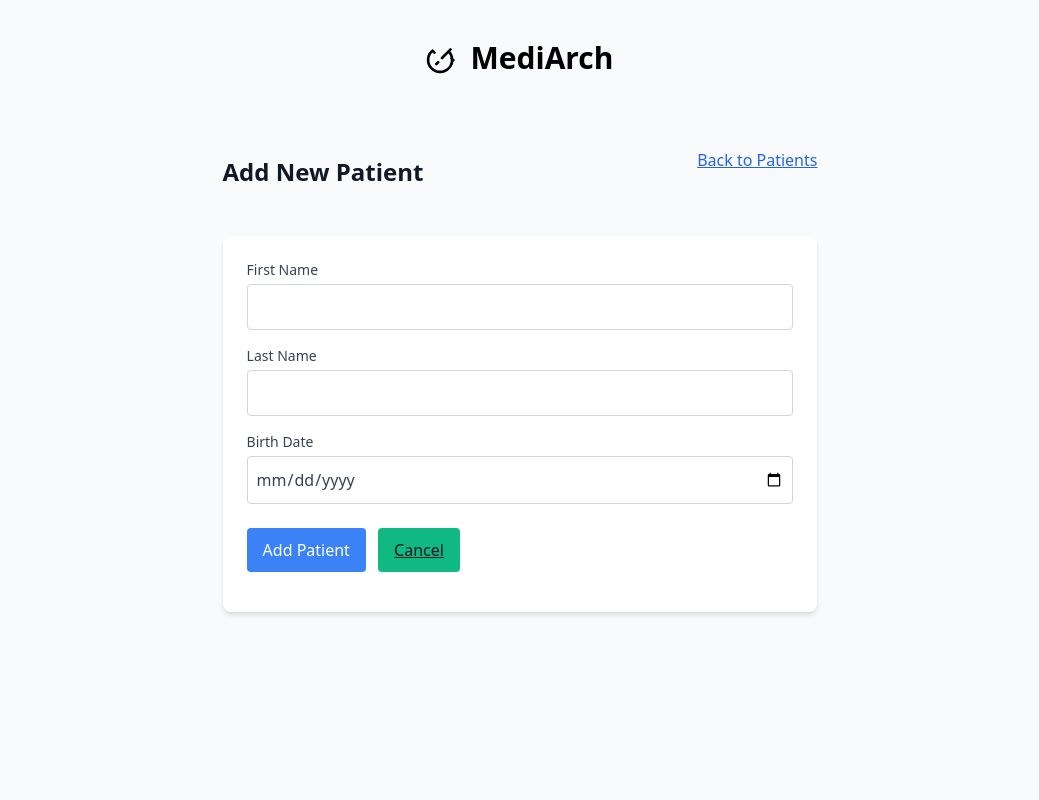
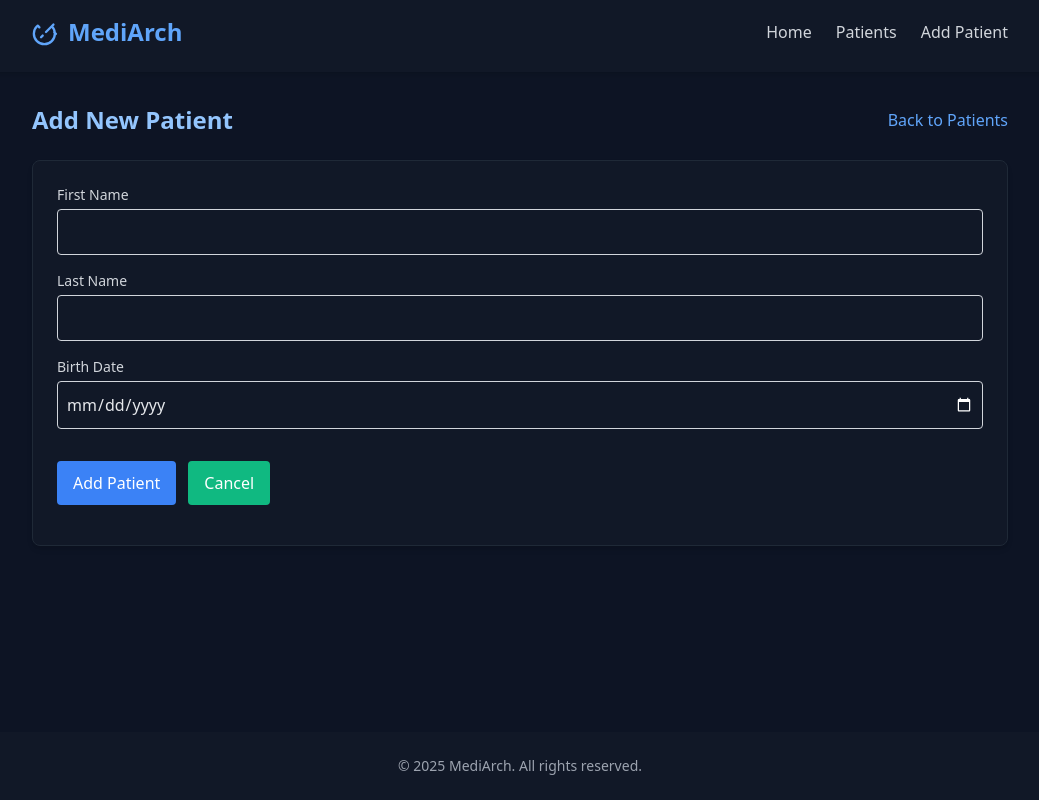
Before and after one commit to Hekzory/MediArch, a Flask app: page /patients/add in a window 1280 px wide. Shown: the whole page, without its empty margins (120-1159 px from the left). Run offline with Flask 3, Linux system fonts and the light colour scheme; some libraries are stand-ins or nearby versions.

Commit message:
Web redesign

```diff
--- /dev/null
+++ b/src/mediarch/templates/base.html
@@ -0,0 +1,182 @@
+<!doctype html>
+<html lang="en" class="h-full overflow-y-scroll">
+  <head>
+    <meta charset="utf-8">
+    <meta name="viewport" content="width=device-width, initial-scale=1.0">
+    <title>{% block title %}MediArch{% endblock %}</title>
+
+    <!-- Tailwind via CDN (v3.x) -->
+    <script src="https://cdn.tailwindcss.com?plugins=typography"></script>
+    <script>
+      tailwind.config = {
+        darkMode: 'class',
+        theme: {
+          extend: {
+            colors: {
+              dark: {
+                100: '#d1d5db',
+                200: '#9ca3af',
+                300: '#6b7280',
+                400: '#4b5563',
+                500: '#374151',
+                600: '#1f2937',
+                700: '#111827',
+                800: '#0d1424',
+                900: '#030712',
+              },
+              brand: {
+                DEFAULT: '#60a5fa',
+                dark: '#3b82f6',
+                light: '#93c5fd'
+              }
+            }
+          }
+        }
+      }
+    </script>
+    <!-- Custom CSS -->
+    <link rel="stylesheet" href="{{ url_for('static', filename='css/main.css') }}">
+    <style>
+      /* Force scrollbar to always be present to avoid layout shifts */
+      ::-webkit-scrollbar {
+        width: 14px;
+        height: 14px;
+      }
+      ::-webkit-scrollbar-track {
+        background: #1f2937;
+      }
+      ::-webkit-scrollbar-thumb {
+        background: #374151;
+        border-radius: 7px;
+        border: 3px solid #1f2937;
+      }
+      ::-webkit-scrollbar-thumb:hover {
+        background: #4b5563;
+      }
+
+      .btn {
+        @apply px-4 py-2 rounded-md font-medium transition-colors duration-200 focus:outline-none focus:ring-2 focus:ring-offset-2 focus:ring-offset-dark-800 focus:ring-opacity-50 no-underline;
+      }
+      .btn-primary {
+        @apply bg-brand-dark text-white hover:bg-brand shadow-sm focus:ring-brand-dark;
+      }
+      .btn-secondary {
+        @apply bg-dark-600 text-white hover:bg-dark-500 shadow-sm focus:ring-dark-400;
+      }
+      .form-control {
+        @apply block w-full px-3 py-2 bg-dark-700 border border-dark-500 rounded-md shadow-sm focus:outline-none focus:ring-brand-dark focus:border-brand-dark text-gray-200;
+        background-color: #111827 !important; /* Force dark background */
+      }
+      input[type="date"].form-control {
+        @apply bg-dark-700 text-gray-200;
+        color-scheme: dark;
+        background-color: #111827 !important; /* Force dark background */
+      }
+      .form-group {
+        @apply mb-4;
+      }
+      .alert {
+        @apply p-4 mb-4 rounded-md;
+      }
+      .alert-success {
+        @apply bg-green-800 text-green-100 border border-green-700;
+      }
+      .alert-danger {
+        @apply bg-red-800 text-red-100 border border-red-700;
+      }
+      .table {
+        @apply w-full border-collapse;
+      }
+      .table th {
+        @apply px-4 py-2 text-left font-medium text-dark-200 border-b border-dark-600;
+      }
+      .table td {
+        @apply px-4 py-3 border-b border-dark-600;
+      }
+      .table tr:hover {
+        @apply bg-dark-700;
+      }
+
+      /* Remove underlines from all links in navigation */
+      nav a, .btn, [class*="text-"] {
+        @apply no-underline;
+      }
+    </style>
+    {% block extra_head %}{% endblock %}
+  </head>
+
+  <body class="h-full bg-dark-800 text-gray-100 flex flex-col">
+    <header class="w-full bg-dark-700 shadow-md">
+      <div class="max-w-5xl mx-auto px-4 sm:px-6 py-4">
+        <div class="flex justify-between items-center">
+          <h1 class="text-2xl font-bold text-brand flex items-center gap-2">
+            <svg xmlns="http://www.w3.org/2000/svg" class="h-7 w-7" fill="none"
+                viewBox="0 0 24 24" stroke="currentColor" stroke-width="2">
+              <path stroke-linecap="round" stroke-linejoin="round"
+                    d="M18.364 5.636l-1.414 1.414m0 0a9 9 0 11-12.728 0m12.728 0L12 12M20.485 13.657l-1.415-1.414m-9.9 2.829l-1.415 1.414m-2.829-9.9l1.414 1.415"/>
+            </svg>
+            <a href="{{ url_for('main.index') }}" class="hover:text-brand-light transition-colors no-underline">MediArch</a>
+          </h1>
+          <nav class="hidden md:flex space-x-6">
+            <a href="{{ url_for('main.index') }}" class="text-gray-300 hover:text-brand transition-colors no-underline">Home</a>
+            <a href="{{ url_for('main.patients') }}" class="text-gray-300 hover:text-brand transition-colors no-underline">Patients</a>
+            <a href="{{ url_for('main.add_patient') }}" class="text-gray-300 hover:text-brand transition-colors no-underline">Add Patient</a>
+          </nav>
+          <button id="mobile-menu-button" class="md:hidden text-gray-300 hover:text-white">
+            <svg xmlns="http://www.w3.org/2000/svg" class="h-6 w-6" fill="none" viewBox="0 0 24 24" stroke="currentColor">
+              <path stroke-linecap="round" stroke-linejoin="round" stroke-width="2" d="M4 6h16M4 12h16M4 18h16" />
+            </svg>
+          </button>
+        </div>
+        <div id="mobile-menu" class="md:hidden hidden pt-4 pb-2">
+          <div class="flex flex-col space-y-3">
+            <a href="{{ url_for('main.index') }}" class="text-gray-300 hover:text-brand transition-colors no-underline">Home</a>
+            <a href="{{ url_for('main.patients') }}" class="text-gray-300 hover:text-brand transition-colors no-underline">Patients</a>
+            <a href="{{ url_for('main.add_patient') }}" class="text-gray-300 hover:text-brand transition-colors no-underline">Add Patient</a>
+          </div>
+        </div>
+        <div class="mt-2 text-center text-sm text-gray-400">
+          {% block header_extra %}{% endblock %}
+        </div>
+      </div>
+    </header>
+
+    <main class="flex-grow max-w-5xl w-full mx-auto px-4 sm:px-6 py-8">
+      {% block page_header %}{% endblock %}
+
+      {% with messages = get_flashed_messages(with_categories=true) %}
+        {% if messages %}
+          {% for category, message in messages %}
+            <div class="alert alert-{{ category }} mb-6">
+              {{ message }}
+            </div>
+          {% endfor %}
+        {% endif %}
+      {% endwith %}
+
+      <div class="prose prose-invert max-w-none">
+        {% block content %}{% endblock %}
+      </div>
+    </main>
+
+    <footer class="bg-dark-700 py-6 mt-12">
+      <div class="max-w-5xl mx-auto px-4 sm:px-6">
+        <div class="text-center text-gray-400 text-sm">
+          <p>© 2025 MediArch. All rights reserved.</p>
+          {% block footer %}{% endblock %}
+        </div>
+      </div>
+    </footer>
+
+    <!-- Custom JavaScript -->
+    <script src="{{ url_for('static', filename='js/main.js') }}"></script>
+    <script>
+      // Mobile menu toggle
+      document.getElementById('mobile-menu-button').addEventListener('click', function() {
+        const menu = document.getElementById('mobile-menu');
+        menu.classList.toggle('hidden');
+      });
+    </script>
+    {% block extra_scripts %}{% endblock %}
+  </body>
+</html>
--- a/src/mediarch/templates/patient_form.html
+++ b/src/mediarch/templates/patient_form.html
@@ -1,75 +1,41 @@
-<!doctype html>
-<html lang="en" class="h-full bg-gray-50">
-  <head>
-    <meta charset="utf-8">
-    <meta name="viewport" content="width=device-width, initial-scale=1.0">
-    <title>{% if patient %}Edit Patient{% else %}Add Patient{% endif %} - MediArch</title>
+{% extends "base.html" %}
 
-    <!-- Tailwind via CDN (v3.x) -->
-    <script src="https://cdn.tailwindcss.com?plugins=typography"></script>
-    <!-- Custom CSS -->
-    <link rel="stylesheet" href="{{ url_for('static', filename='css/main.css') }}">
-  </head>
+{% block title %}{% if patient %}Edit Patient{% else %}Add Patient{% endif %} - MediArch{% endblock %}
 
-  <body class="h-full flex flex-col items-center px-4 py-10">
-    <header class="text-center mb-8">
-      <h1 class="text-3xl font-bold text-brand flex items-center gap-3 justify-center">
-        <svg xmlns="http://www.w3.org/2000/svg" class="h-8 w-8 inline" fill="none"
-             viewBox="0 0 24 24" stroke="currentColor" stroke-width="2">
-          <path stroke-linecap="round" stroke-linejoin="round"
-                d="M18.364 5.636l-1.414 1.414m0 0a9 9 0 11-12.728 0m12.728 0L12 12M20.485 13.657l-1.415-1.414m-9.9 2.829l-1.415 1.414m-2.829-9.9l1.414 1.415"/>
-        </svg>
-        <a href="{{ url_for('main.index') }}">MediArch</a>
-      </h1>
-    </header>
+{% block page_header %}
+<div class="flex flex-col sm:flex-row justify-between items-center gap-4 mb-6">
+  <h2 class="text-2xl font-bold text-brand-light">{% if patient %}Edit Patient{% else %}Add New Patient{% endif %}</h2>
+  <a href="{{ url_for('main.patients') }}" class="text-brand hover:text-brand-light transition-colors no-underline">Back to Patients</a>
+</div>
+{% endblock %}
 
-    <main class="prose max-w-prose w-full">
-      <div class="flex justify-between items-center mb-6">
-        <h2 class="text-2xl font-bold">{% if patient %}Edit Patient{% else %}Add New Patient{% endif %}</h2>
-        <a href="{{ url_for('main.patients') }}" class="text-blue-600 hover:text-blue-800">Back to Patients</a>
-      </div>
-
-      {% with messages = get_flashed_messages(with_categories=true) %}
-        {% if messages %}
-          {% for category, message in messages %}
-            <div class="alert alert-{{ category }}">
-              {{ message }}
-            </div>
-          {% endfor %}
-        {% endif %}
-      {% endwith %}
-
-      <div class="bg-white p-6 rounded-lg shadow-md">
+{% block content %}
+<div class="bg-dark-700 p-6 rounded-lg shadow-md border border-dark-600">
   <form method="POST" action="{{ url_for('main.edit_patient', patient_id=patient.id) if patient else url_for('main.add_patient') }}">
     <div class="form-group">
-            <label for="first_name" class="block text-sm font-medium text-gray-700">First Name</label>
+      <label for="first_name" class="block text-sm font-medium text-gray-300 mb-1">First Name</label>
       <input type="text" id="first_name" name="first_name" value="{{ patient.first_name if patient else '' }}" required
-                  class="form-control mt-1 focus:ring-blue-500 focus:border-blue-500">
+            class="form-control bg-dark-700 text-gray-200">
     </div>
 
     <div class="form-group">
-            <label for="last_name" class="block text-sm font-medium text-gray-700">Last Name</label>
+      <label for="last_name" class="block text-sm font-medium text-gray-300 mb-1">Last Name</label>
       <input type="text" id="last_name" name="last_name" value="{{ patient.last_name if patient else '' }}" required
-                  class="form-control mt-1 focus:ring-blue-500 focus:border-blue-500">
+            class="form-control bg-dark-700 text-gray-200">
     </div>
 
     <div class="form-group">
-            <label for="birth_date" class="block text-sm font-medium text-gray-700">Birth Date</label>
+      <label for="birth_date" class="block text-sm font-medium text-gray-300 mb-1">Birth Date</label>
       <input type="date" id="birth_date" name="birth_date" value="{{ patient.birth_date if patient and patient.birth_date else '' }}"
-                  class="form-control mt-1 focus:ring-blue-500 focus:border-blue-500">
+            class="form-control bg-dark-700 text-gray-200">
     </div>
 
-          <div class="form-group mt-6">
+    <div class="form-group mt-8 flex flex-wrap gap-3">
       <button type="submit" class="btn btn-primary">
         {% if patient %}Update Patient{% else %}Add Patient{% endif %}
       </button>
-            <a href="{{ url_for('main.patients') }}" class="btn btn-secondary ml-2">Cancel</a>
+      <a href="{{ url_for('main.patients') }}" class="btn btn-secondary no-underline">Cancel</a>
     </div>
   </form>
 </div>
-    </main>
-
-    <!-- Custom JavaScript -->
-    <script src="{{ url_for('static', filename='js/main.js') }}"></script>
-  </body>
-</html>
+{% endblock %}
```
Also changed, not shown: src/mediarch/templates/index.html (+22 -47 lines), src/mediarch/templates/patient_detail.html (+24 -58 lines), src/mediarch/templates/patient_list.html (+16 -50 lines). Lines whose indentation alone changed are shown as unchanged.
